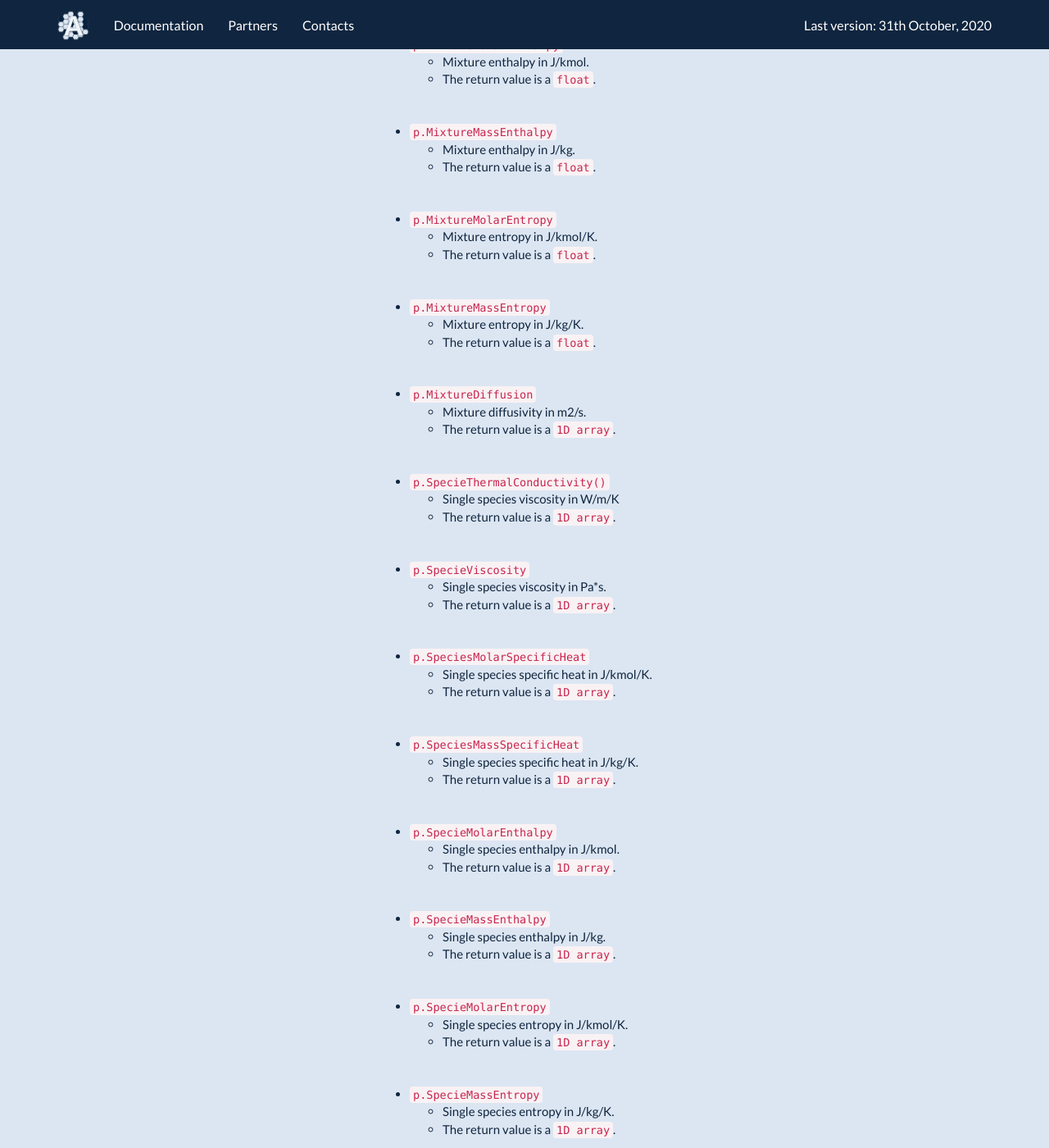
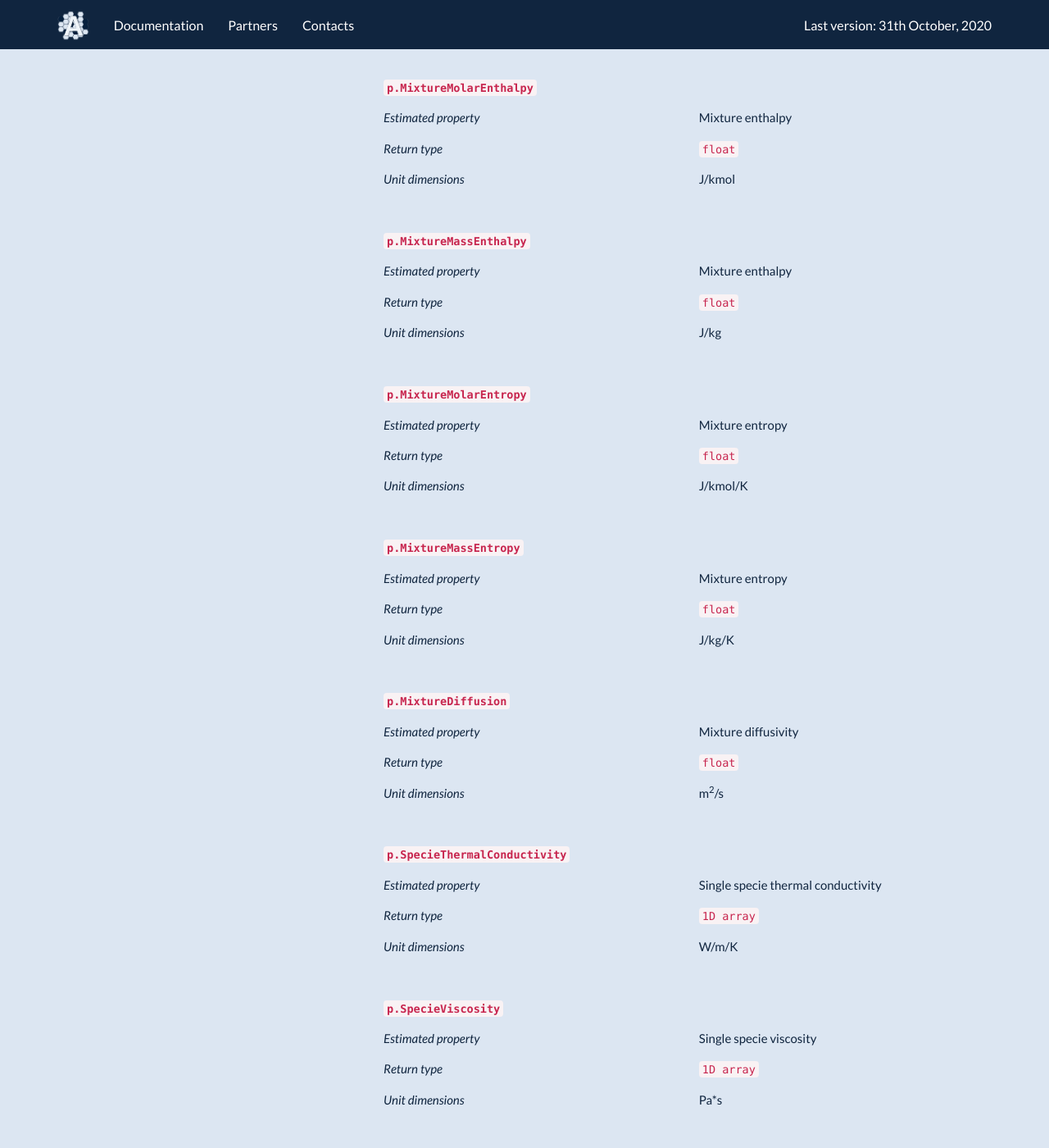
Before and after one commit to srebughini/ASALI, a Jekyll site: the page built from _docs/api/matlab.md, in a window 1280 px wide and 1400 px high, scrolled down 1632 px. Shown: the whole window at 82% size. Built offline with Jekyll 4.4.1, drawn with Linux system fonts in a browser that asks for light colours; some of the changed text lies outside the part shown.

Commit message:
Update matlab list of functions

```diff
--- a/_docs/api/matlab.md
+++ b/_docs/api/matlab.md
@@ -38,87 +38,98 @@ ASALI estimates different thermodynamic and transport properties (`p` is the Asa
 | *Estimated property*|Mixture thermal conductivity |
 | *Return type*       |`float`|
 | *Unit dimensions*   |W/m/K|
-
-* `p.MixtureMolecularWeight`
-    * Mixture molecular weight in g/mol
-    * The return value is a `float`.
-<p>&nbsp;</p>
-* `p.MixtureThermalConductivity`
-    * Mixture thermal conductivity in W/m/K
-    * The return value is a `float`.
-<p>&nbsp;</p>
-* `p.MixtureViscosity`
-    * Mixture viscosity in Pa*s.
-    * The return value is a `float`.
-<p>&nbsp;</p>
-* `p.MixtureMolarSpecificHeat`
-    * Mixture specific heat in J/kmol/K.
-    * The return value is a `float`.
-<p>&nbsp;</p>
-* `p.MixtureMassSpecificHeat`
-    * Mixture specific heat in J/kg/K.
-    * The return value is a `float`.
-<p>&nbsp;</p>
-* `p.MixtureMolarEnthalpy`
-    * Mixture enthalpy in J/kmol.
-    * The return value is a `float`.
-<p>&nbsp;</p>
-* `p.MixtureMassEnthalpy`
-    * Mixture enthalpy in J/kg.
-    * The return value is a `float`.
-<p>&nbsp;</p>
-* `p.MixtureMolarEntropy`
-    * Mixture entropy in J/kmol/K.
-    * The return value is a `float`.
-<p>&nbsp;</p>
-* `p.MixtureMassEntropy`
-    * Mixture entropy in J/kg/K.
-    * The return value is a `float`.
-<p>&nbsp;</p>
-* `p.MixtureDiffusion`
-    * Mixture diffusivity in m2/s.
-    * The return value is a `1D array`.
-<p>&nbsp;</p>
-* `p.SpecieThermalConductivity()`
-    * Single species viscosity in W/m/K
-    * The return value is a `1D array`.
-<p>&nbsp;</p>
-* `p.SpecieViscosity`
-    * Single species viscosity in Pa*s.
-    * The return value is a `1D array`.
-<p>&nbsp;</p>
-* `p.SpeciesMolarSpecificHeat`
-    * Single species specific heat in J/kmol/K.
-    * The return value is a `1D array`.
-<p>&nbsp;</p>
-* `p.SpeciesMassSpecificHeat`
-    * Single species specific heat in J/kg/K.
-    * The return value is a `1D array`.
-<p>&nbsp;</p>
-* `p.SpecieMolarEnthalpy`
-    * Single species enthalpy in J/kmol.
-    * The return value is a `1D array`.
-<p>&nbsp;</p>
-* `p.SpecieMassEnthalpy`
-    * Single species enthalpy in J/kg.
-    * The return value is a `1D array`.
-<p>&nbsp;</p>
-* `p.SpecieMolarEntropy`
-    * Single species entropy in J/kmol/K.
-    * The return value is a `1D array`.
-<p>&nbsp;</p>
-* `p.SpecieMassEntropy`
-    * Single species entropy in J/kg/K.
-    * The return value is a `1D array`.
-<p>&nbsp;</p>
-* `p.MeanGasVelocity`
-    * Single gas velocity in m/s.
-    * The return value is a `1D array`.
-<p>&nbsp;</p>
-* `p.MeanFreePath`
-    * Single species mean free path in m.
-    * The return value is a `1D array`.
-<p>&nbsp;</p>
-* `p.BinaryDiffusion`
-    * Single species binary diffusion in m2/s.
-    * The return value is a `2D array`.
+| | |
+| **`p.MixtureViscosity`** | |
+| *Estimated property*|Mixture viscosity |
+| *Return type*       |`float`|
+| *Unit dimensions*   |Pa*s|
+| | |
+| **`p.MixtureMolarSpecificHeat`** | |
+| *Estimated property*|Mixture specific heat |
+| *Return type*       |`float`|
+| *Unit dimensions*   |J/kmol/K|
+ | | |
+| **`p.MixtureMassSpecificHeat`** | |
+| *Estimated property*|Mixture specific heat |
+| *Return type*       |`float`|
+| *Unit dimensions*   |J/kg/K|
+| | |
+| **`p.MixtureMolarEnthalpy`** | |
+| *Estimated property*|Mixture enthalpy|
+| *Return type*       |`float`|
+| *Unit dimensions*   |J/kmol|
+| | |
+| **`p.MixtureMassEnthalpy`** | |
+| *Estimated property*|Mixture enthalpy|
+| *Return type*       |`float`|
+| *Unit dimensions*   |J/kg|
+| | |
+| **`p.MixtureMolarEntropy`** | |
+| *Estimated property*|Mixture entropy|
+| *Return type*       |`float`|
+| *Unit dimensions*   |J/kmol/K|
+| | |
+| **`p.MixtureMassEntropy`** | |
+| *Estimated property*|Mixture entropy|
+| *Return type*       |`float`|
+| *Unit dimensions*   |J/kg/K|
+| | |
+| **`p.MixtureDiffusion`** | |
+| *Estimated property*|Mixture diffusivity|
+| *Return type*       |`float`|
+| *Unit dimensions*   |m<sup>2</sup>/s|
+| | |
+| **`p.SpecieThermalConductivity`** | |
+| *Estimated property*|Single specie thermal conductivity|
+| *Return type*       |`1D array`|
+| *Unit dimensions*   |W/m/K|
+| | |
+| **`p.SpecieViscosity`** | |
+| *Estimated property*|Single specie viscosity|
+| *Return type*       |`1D array`|
+| *Unit dimensions*   |Pa*s|
+| | |
+| **`p.SpeciesMolarSpecificHeat`** | |
+| *Estimated property*|Single specie specific heat|
+| *Return type*       |`1D array`|
+| *Unit dimensions*   |J/kmol/K|
+| | |
+| **`p.SpeciesMassSpecificHeat`** | |
+| *Estimated property*|Single specie specific heat|
+| *Return type*       |`1D array`|
+| *Unit dimensions*   |J/kg/K|
+| | |
+| **`p.SpecieMolarEnthalpy`** | |
+| *Estimated property*|Single specie enthalpy|
+| *Return type*       |`1D array`|
+| *Unit dimensions*   |J/kmol|
+| | |
+| **`p.SpecieMassEnthalpy`** | |
+| *Estimated property*|Single specie enthalpy|
+| *Return type*       |`1D array`|
+| *Unit dimensions*   |J/kg|
+| | |
+| **`p.SpecieMolarEntropy`** | |
+| *Estimated property*|Single specie entropy|
+| *Return type*       |`1D array`|
+| *Unit dimensions*   |J/kmol/K|
+| | |
+| **`p.SpecieMassEntropy`** | |
+| *Estimated property*|Single specie entropy|
+| *Return type*       |`1D array`|
+| *Unit dimensions*   |J/kg/K|
+| | |
+| **`p.MeanGasVelocity`** | |
+| *Estimated property*|Single gas velocity|
+| *Return type*       |`1D array`|
+| *Unit dimensions*   |m/s|
+| | |
+| **`p.MeanFreePath`** | |
+| *Estimated property*|Single mean free path|
+| *Return type*       |`1D array`|
+| *Unit dimensions*   |m|
+| | |
+| **`p.BinaryDiffusion`** | |
+| *Estimated property*|Single binary diffusion|
+| *Return type*       |`2D array`|
+| *Unit dimensions*   |m<sup>2</sup>/s|
```
